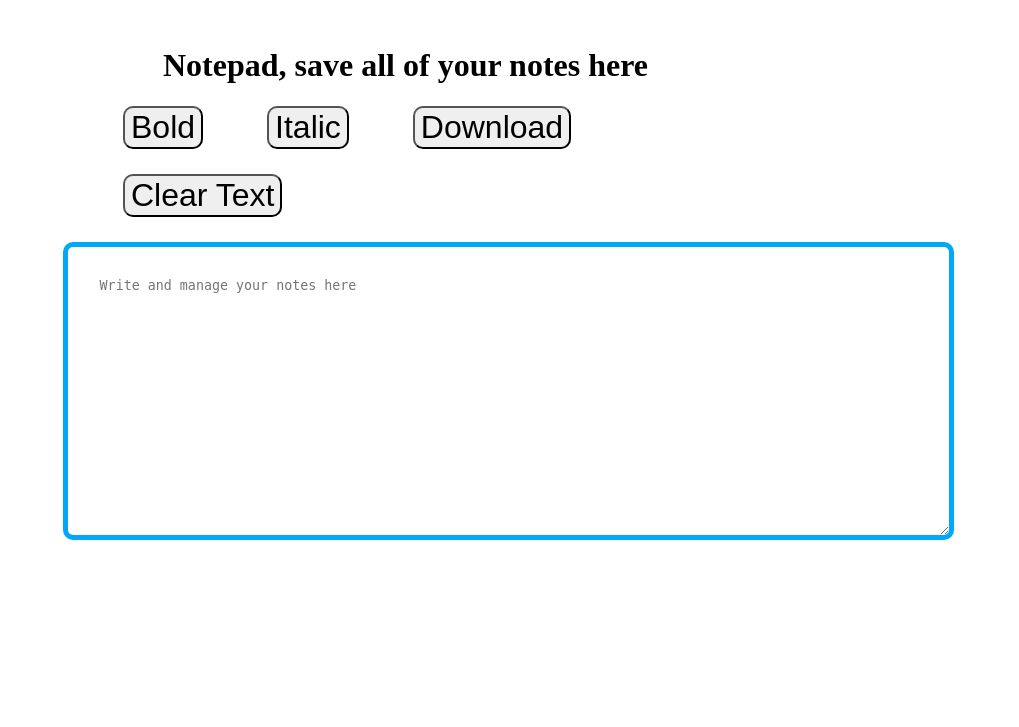
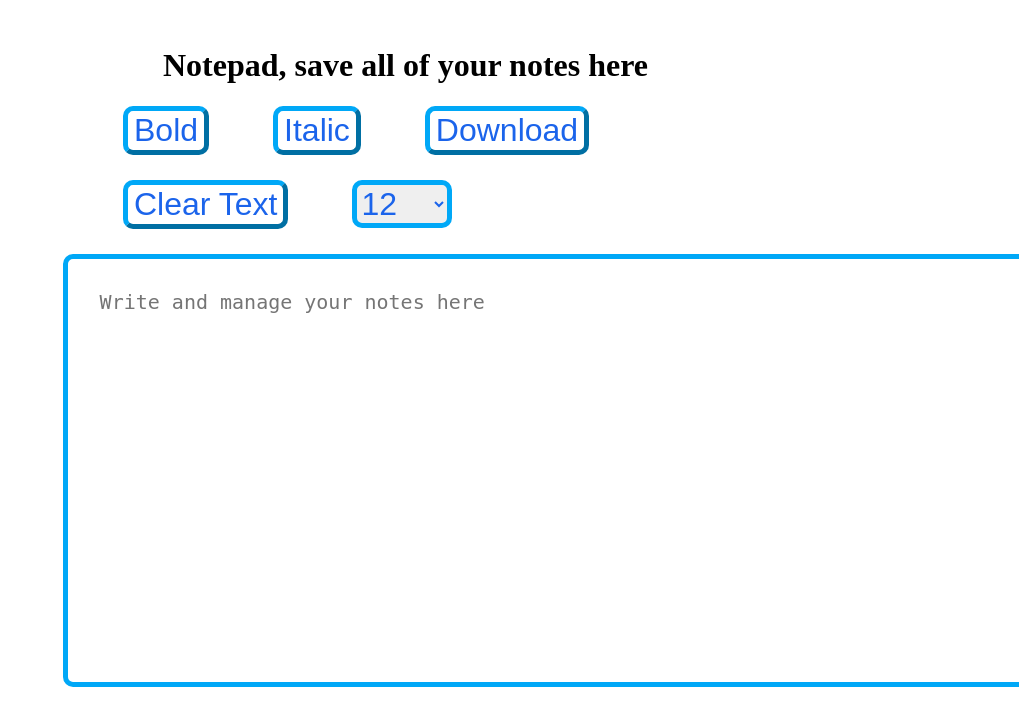
Before and after one commit to PRO-grammersss/Edu-hub, a Python web app: template notepad/templates/notepad.html in a window 1280 px wide; the page is wider, and only the part inside the window is pictured. Shown: the part 88-815 px from the top of that part, without its empty margins (261-1280 px from the left). Before the commit the page ends 628 px from the top of that part, so only its background shows below. Run offline with Jinja, Linux system fonts and the light colour scheme; the template is opened without the code that fills it, so the values that code supplies are empty.

Commit message:
changed css and added dropdown doesent work right now tho

```diff
--- a/notepad/templates/notepad.html
+++ b/notepad/templates/notepad.html
@@ -24,8 +24,17 @@
             <button type="button" onclick="makeitalic()" class="italic" data-placement="top">Italic</button>
             <button onclick="saveTextAsFile(notesarea.value,'notes.txt')">Download</button>
             <button type="button" onclick="cleartext()" class="cleartext" data-placement="top">Clear Text</button>
+            <select id="fontsizedropdown" class="fontsize">
+                <option value='12'>12</option>
+                <option value='14'>14</option>
+                <option value='16'>16</option>
+                <option value='18'>18</option>
+                <option value='20'>20</option>
+                <option value='22'>22</option>
+                <option value='24'>24</option>
+                <option value='26'>26</option>
+            </select>
         </div>
-
         <textarea id="notesarea" placeholder="Write and manage your notes here" rows="15" cols="100"></textarea>
         <br>
 
--- a/notepad/templates/notepadstyle.css
+++ b/notepad/templates/notepadstyle.css
@@ -2,6 +2,17 @@
     margin: auto;
     width: 50%;
     padding: 10px;
+}
+
+.fontsize {
+    color: rgb(27, 100, 235);
+    margin-left: 60px;
+    margin-bottom: 25px;
+    font-size: 32px;
+    border-radius: 10px;
+    width: 100px;
+    border-color: #00a8f7;
+    border-width: thick;
 }
 
 textarea {
@@ -9,13 +20,18 @@ textarea {
     border-color: #00a8f7;
     border-width: thick;
     border-radius: 10px;
+    font-size: 20px;
 }
 
 button {
+    color: rgb(27, 100, 235);
     margin-left: 60px;
     margin-bottom: 25px;
     font-size: 32px;
     border-radius: 10px;
+    background-color: transparent;
+    border-color: #00a8f7;
+    border-width: thick;
 }
 
 h1 {
```
